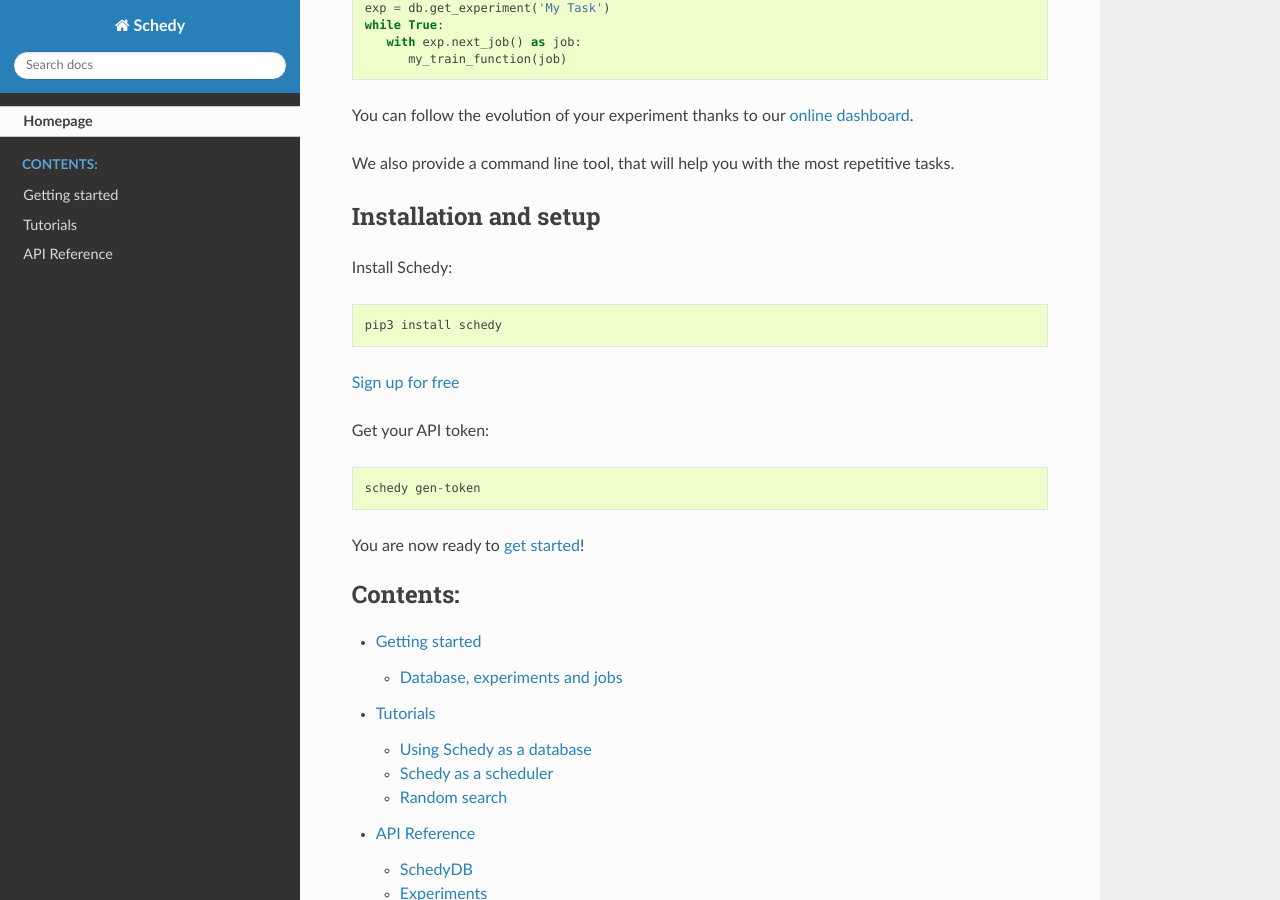
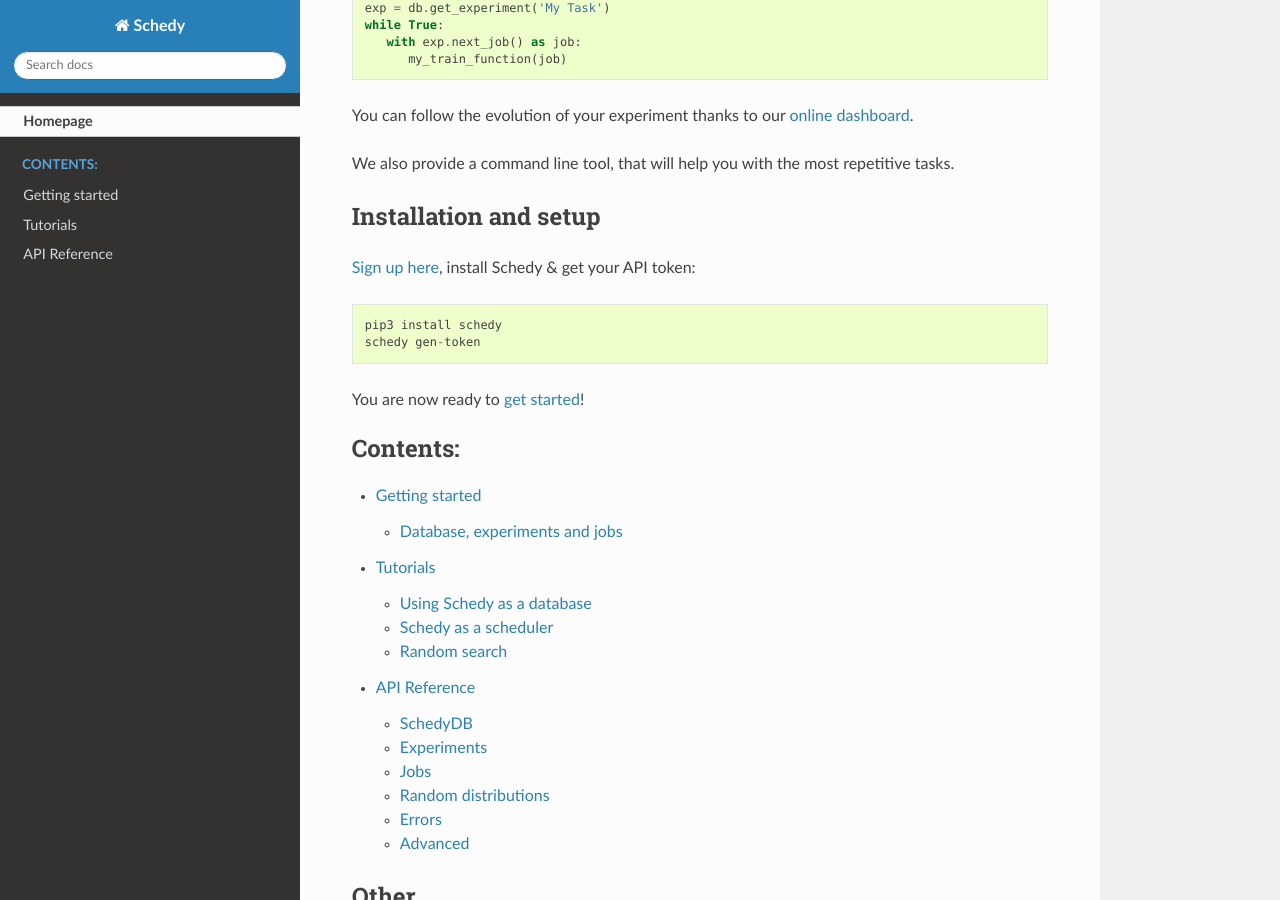
Before and after one commit to incalia/schedy-client, a Sphinx documentation site: the page built from docs/index.rst, in a window 1280 px wide and 900 px high, scrolled down 535 px. Built offline with Sphinx 7.4.7 and the Read the Docs theme 2.0.0, drawn with Linux system fonts in a browser that asks for light colours; formulas are drawn with MathJax 3.

Commit message:
Shortened doc home page

```diff
--- a/docs/index.rst
+++ b/docs/index.rst
@@ -37,14 +37,9 @@
 Installation and setup
 ----------------------
 
-Install Schedy::
+`Sign up here <https://schedy.io>`_, install Schedy & get your API token::
 
    pip3 install schedy
-
-`Sign up for free <https://schedy.io>`_
-
-Get your API token::
-
    schedy gen-token
 
 You are now ready to :doc:`get started </getting_started>`!
```
